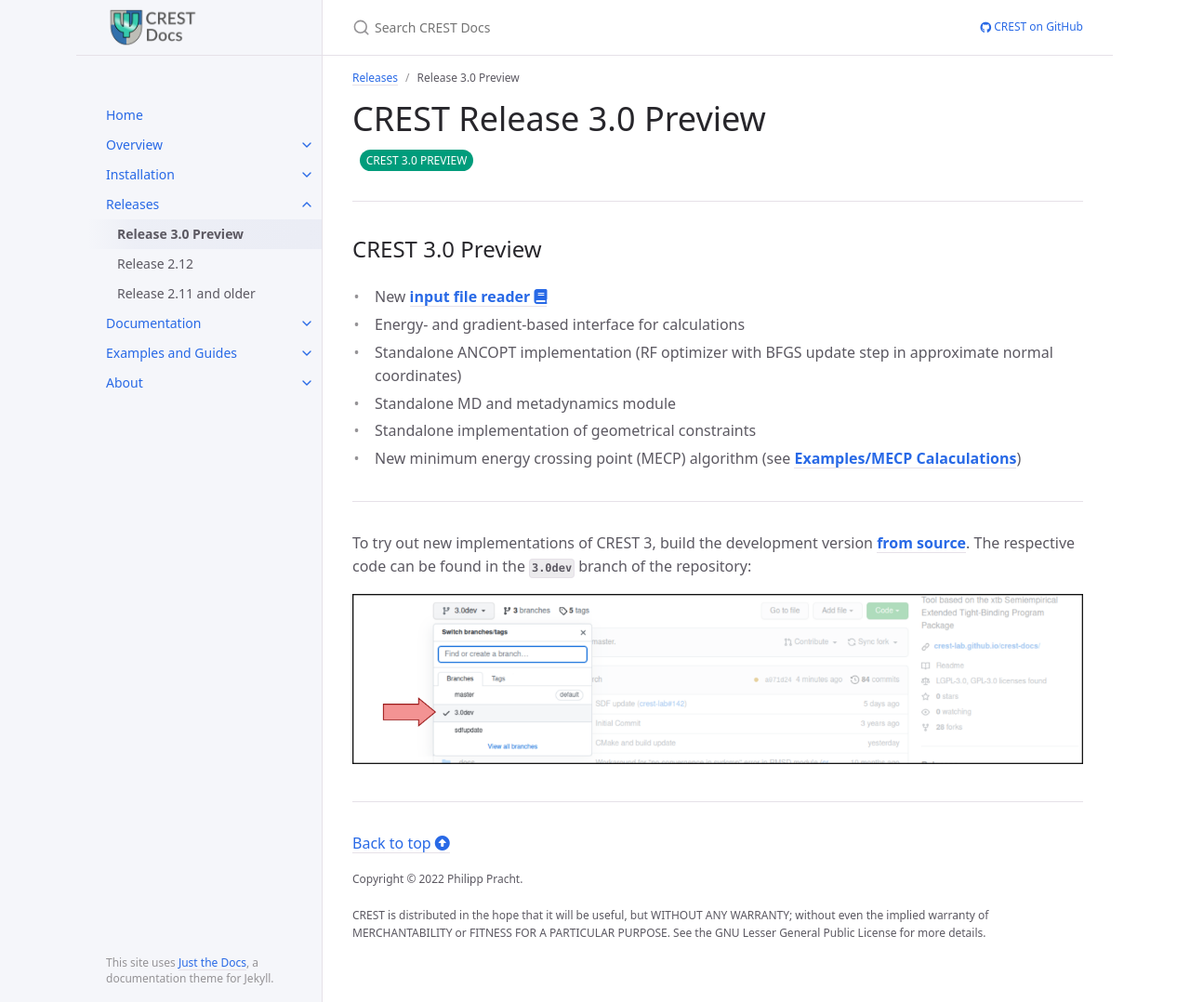
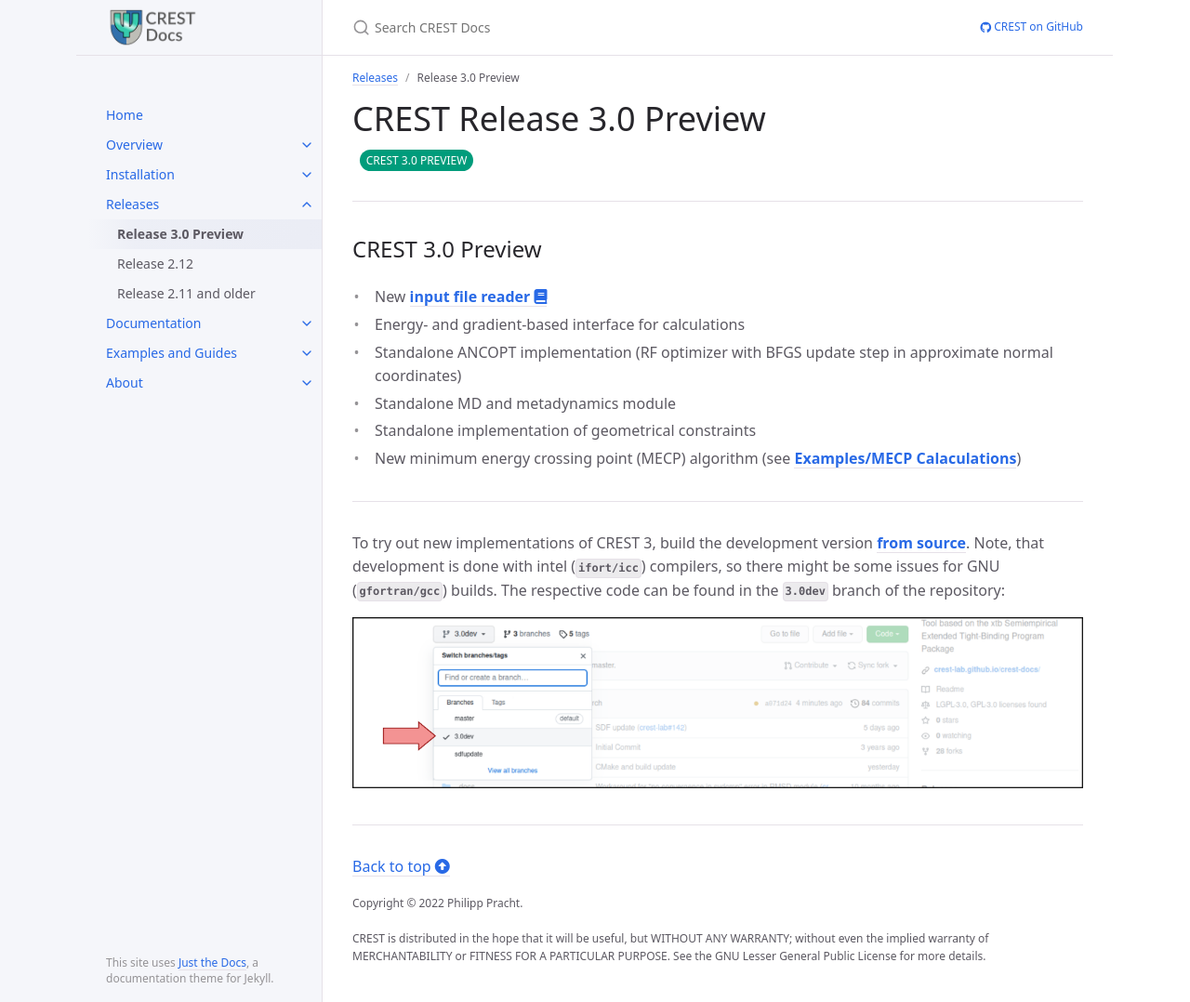
Before and after one commit to crest-lab/crest-docs, a Jekyll site: the page built from page/releases/release_preview.md, in a window 1280 px wide and 1078 px high. Shown: the whole window at 93% size. Built offline with Jekyll 4.4.1, drawn with Linux system fonts in a browser that asks for light colours.

Commit message:
add note w.r.t. 3.0dev compilers

```diff
--- a/page/releases/release_preview.md
+++ b/page/releases/release_preview.md
@@ -29,5 +29,6 @@ permalink: /page/releases/release_preview.html
 ---
 
 To try out new implementations of CREST 3, build the development version [**from source**](../installation/install_compile.html).
+Note, that development is done with intel (`ifort/icc`) compilers, so there might be some issues for GNU (`gfortran/gcc`) builds.
 The respective code can be found in the `3.0dev` branch of the repository:
 {% include image.html file="install-3dev.png" %}
```
